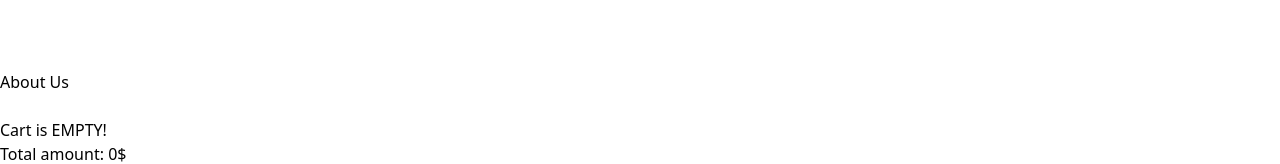
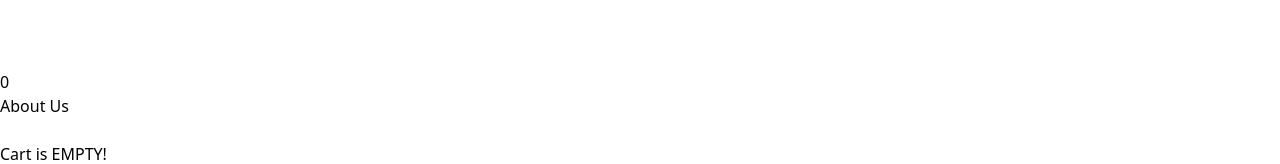
Before and after one commit to RASEL-BABU/SmartGadgets, a React (Vite) app: page /cart in a window 1280 px wide. Shown: the part 2562-2726 px from the top of the page. Built offline with nearby package versions, Linux system fonts and the light colour scheme.

Commit message:
project complete

```diff
--- a/src/components/Header.jsx
+++ b/src/components/Header.jsx
@@ -54,7 +54,7 @@ const Header = () => {
             <Link to='/cart' aria-label='Cart' title='Cart'>
               <div className='relative py-3'>
                 <ShoppingCartIcon className='h-6 w-6 text-cyan-400' />
-                {/* <p className='absolute bottom-5 left-6'>{cart.length}</p> */}
+                <p className='absolute bottom-5 left-6'>{cart.length}</p>
               </div>
             </Link>
           </li>
```
